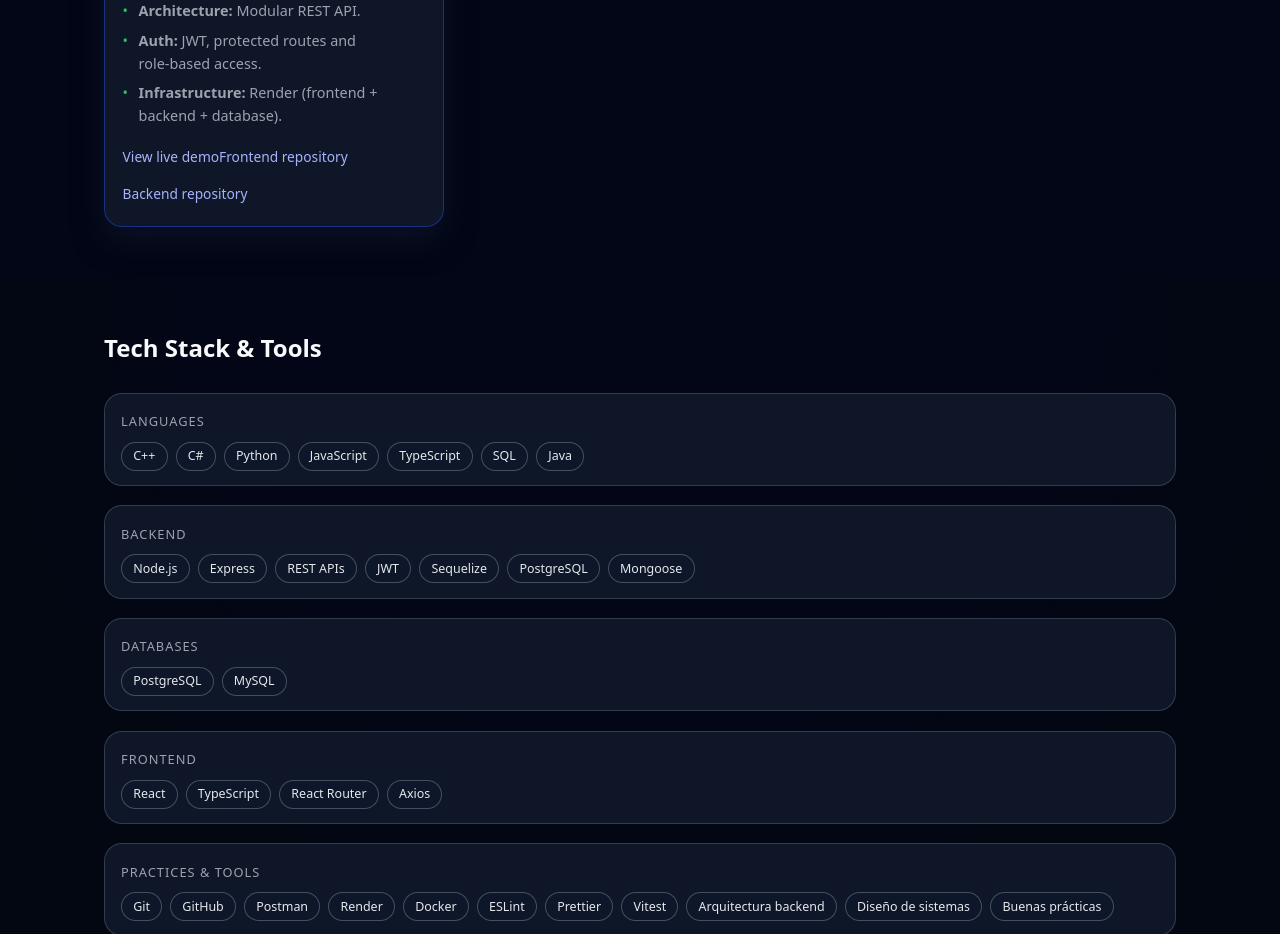
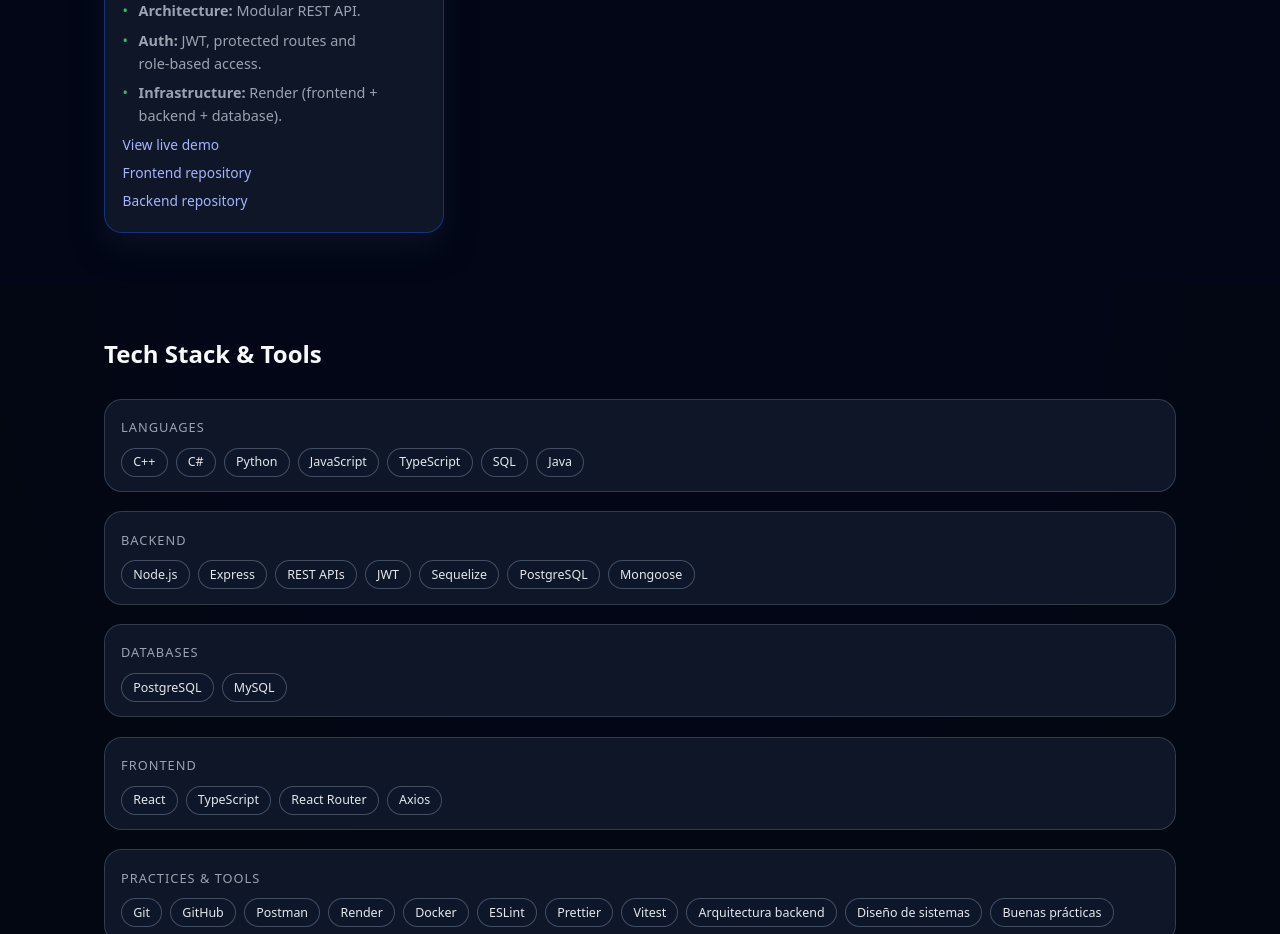
Before and after one commit to LuchoGuardese/Portfolio, a React (Vite) app: page / in a window 1280 px wide. Shown: the part 2300-3234 px from the top of the page. Built offline with nearby package versions, Linux system fonts and the light colour scheme.

Commit message:
Correccion en card-link

```diff
--- a/src/index.css
+++ b/src/index.css
@@ -630,8 +630,8 @@
 }
 
 .card-link {
-  display: inline-flex;
-  margin-top: 0.8rem;
+  display: block;
+  margin-top: 0.4rem;
   font-size: 0.86rem;
   color: #a5b4fc;
 }
--- a/src/main.tsx
+++ b/src/main.tsx
@@ -1,4 +1,3 @@
-// src/main.tsx
 import React from "react";
 import ReactDOM from "react-dom/client";
 import App from "./App";
```
